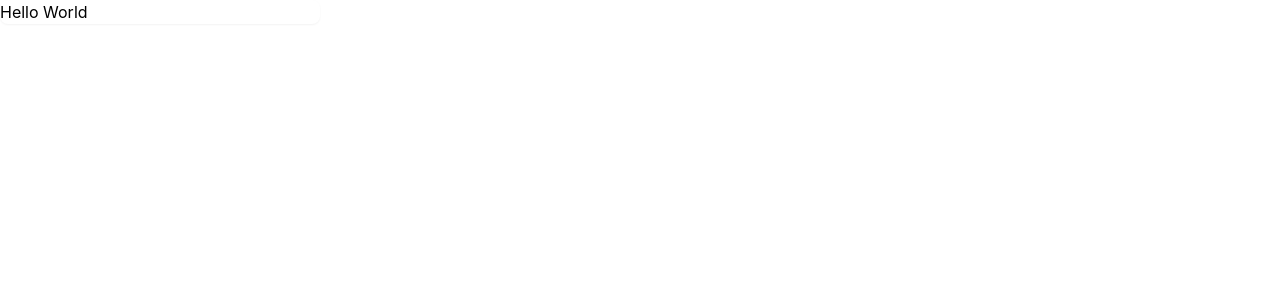
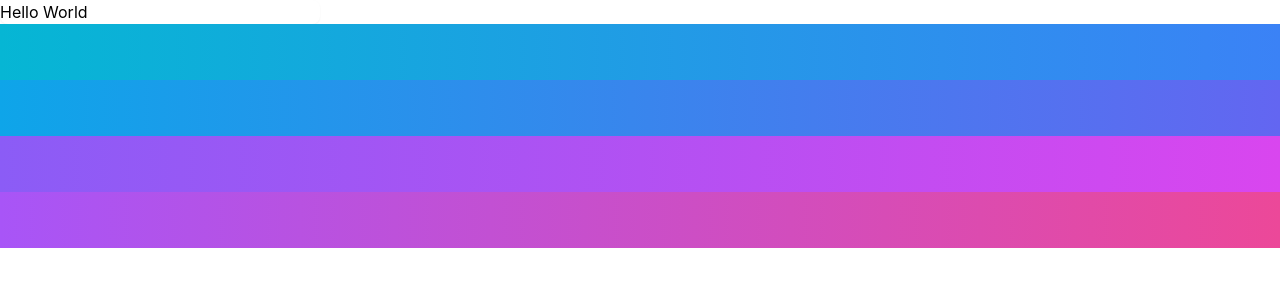
Before and after one commit to Priya1240/Kathesa, a Next.js app: page / in a window 1280 px wide. Shown: the top 300 px of the page. Built offline with nearby package versions, Linux system fonts and the light colour scheme.

Commit message:
testing tailwinds

```diff
--- a/pages/index.js
+++ b/pages/index.js
@@ -4,6 +4,7 @@ import styles from '../styles/Home.module.css'
 
 export default function Home() {
   return (
-    <h1 className="shadow-sm bg-white rounded-lg w-80 bg-sky-700">Hello World</h1>
+    <><h1 className="shadow-sm bg-white rounded-lg w-80 bg-sky-700">Hello World</h1><div class="h-14 bg-gradient-to-r from-cyan-500 to-blue-500"></div><div class="h-14 bg-gradient-to-r from-sky-500 to-indigo-500"></div><div class="h-14 bg-gradient-to-r from-violet-500 to-fuchsia-500"></div><div class="h-14 bg-gradient-to-r from-purple-500 to-pink-500"></div></>
+
   )
 }
```
